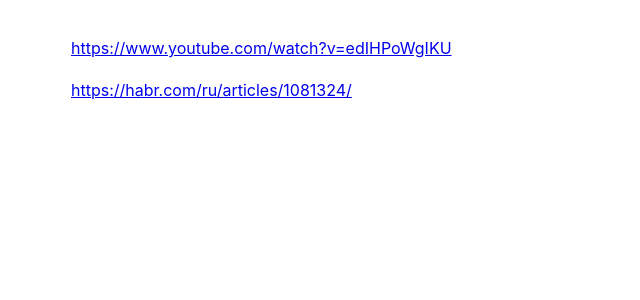
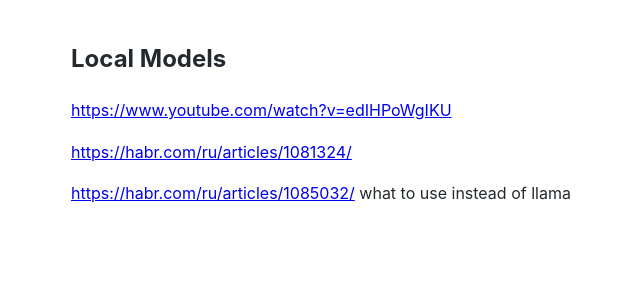
Before and after one commit to Michael-Lubinsky/michael-lubinsky.github.com, a Jekyll site: the page built from ml/local_llm.md, in a window 1280 px wide. Shown: the top 300 px of the page, without its empty margins (119-759 px from the left). Built offline with Jekyll 4.4.1, drawn with Linux system fonts in a browser that asks for light colours; our own code applies the rules of GitHub Pages for plain Markdown files.

Commit message:
Add resources for local models
Added links to resources about local models.

```diff
--- a/ml/local_llm.md
+++ b/ml/local_llm.md
@@ -1,3 +1,7 @@
+## Local Models
+
 <https://www.youtube.com/watch?v=edIHPoWgIKU>
 
 <https://habr.com/ru/articles/1081324/>
+
+<https://habr.com/ru/articles/1085032/> what to use instead of llama
```
